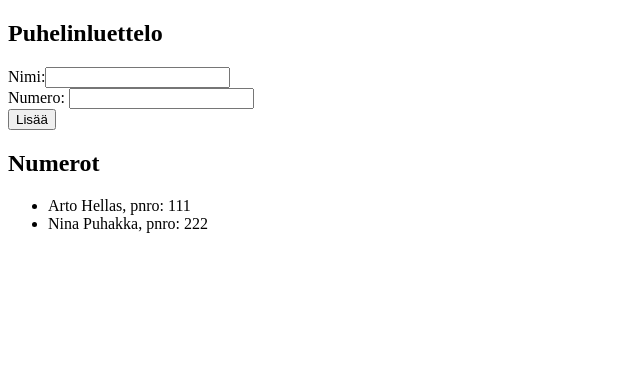
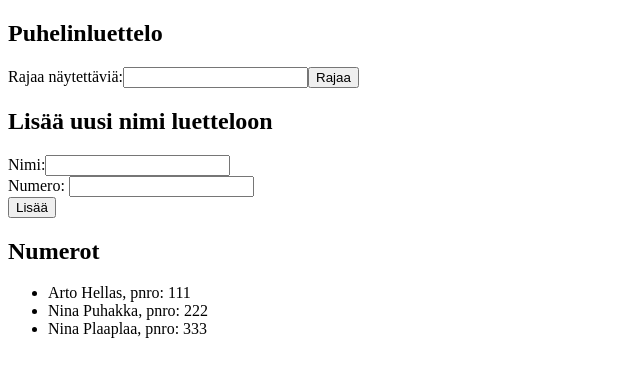
Before and after one commit to npuh/ReactMooc, a React (Create React App) app: page / in a window 1280 px wide. Shown: the top 376 px of the page, without its empty margins (0-640 px from the left). Built offline with nearby package versions, Linux system fonts and the light colour scheme.

Commit message:
search added

```diff
--- a/src/components/Phonebook.js
+++ b/src/components/Phonebook.js
@@ -11,12 +11,19 @@ class Phonebook extends React.Component {
     this.state = {
       persons: [
         { name: "Arto Hellas", phonenumber: "111" },
-        { name: "Nina Puhakka", phonenumber: "222" }
+        { name: "Nina Puhakka", phonenumber: "222" },
+        { name: "Nina Plaaplaa", phonenumber: "333" }
       ],
-      checked: false
+      checked: false,
+      search: ""
     };
   }
 
+  updateSearch(e) {
+    this.setState({ search: e.target.value.substr(0, 20) });
+  }
+
+  //Adds a new name to the phonebook
   addName = e => {
     e.preventDefault();
     this.checkName();
@@ -31,7 +38,7 @@ class Phonebook extends React.Component {
     console.log("new name", newPersonObject);
     let checked = this.state.checked;
     const people = this.state.persons;
-    people.forEach(function(nimi, index, array) {
+    people.forEach(function(nimi, index) {
       console.log("nimi: ", nimi, "index", index);
       if (newPersonObject.name === nimi.name) {
         alert("Nimi on jo listassa!");
@@ -65,11 +72,24 @@ class Phonebook extends React.Component {
     console.log("Number", phonenumber);
     this.setState({ newPhone: phonenumber });
   };
+
   render() {
+    let filteredNames = this.state.persons.filter(person => {
+      return person.name.indexOf(this.state.search) !== -1;
+    });
     return (
       <div>
         <h2>Puhelinluettelo</h2>
         <form>
+          <div>
+            Rajaa näytettäviä:
+            <Input
+              handler={this.updateSearch.bind(this)}
+              value={this.state.search}
+            />
+            <Button text={"Rajaa"} />
+          </div>
+          <h2>Lisää uusi nimi luetteloon</h2>
           <div>
             Nimi:
             <Input handler={this.handleNameChange} value={this.value} />
@@ -85,7 +105,7 @@ class Phonebook extends React.Component {
         </form>
         <h2>Numerot</h2>
         <ul>
-          {this.state.persons.map(person => (
+          {filteredNames.map(person => (
             <li key={person.name}>
               {person.name}, pnro: {person.phonenumber}
             </li>
```
